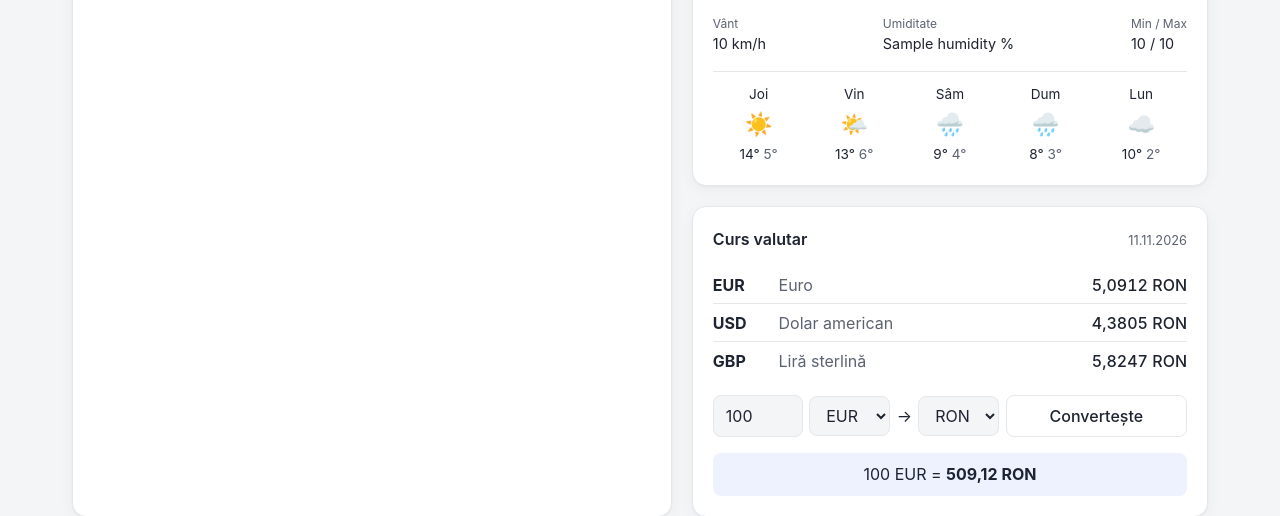
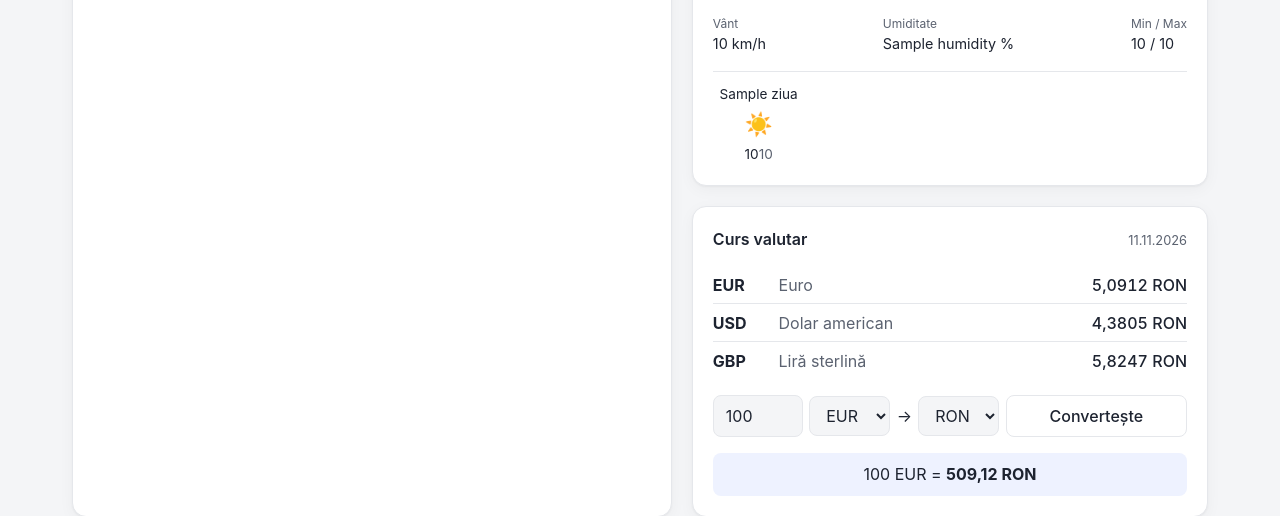
Before and after one commit to caloiansorin/26_27_MAP_FR, a FastAPI app: template Personal Dashboard/personal-dashboard/templates/index.html in a window 1280 px wide. Shown: the part 608-1124 px from the top of the page. Run offline with FastAPI, Linux system fonts and the light colour scheme; the template is opened without the code that fills it: most values are stand-ins (such as "Sample title", 1, 10 or a date in 2020).

Commit message:
Added Forecast to Weather

```diff
--- a/Personal Dashboard/personal-dashboard/main.py
+++ b/Personal Dashboard/personal-dashboard/main.py
@@ -27,6 +27,34 @@ def obtine_vremea(oras):
     raspuns.raise_for_status()
     return raspuns.json()
 
+def obtine_prognoza(oras):
+    url = "https://api.openweathermap.org/data/2.5/forecast"
+    params = {
+        "q": oras,
+        "appid": CHEIE_OPEN_WEATHER,
+        "units": "metric",
+        "lang": "ro",
+    }
+    raspuns = requests.get(url, params=params, timeout=5)
+    raspuns.raise_for_status()
+    return raspuns.json()
+
+def calculeaza_temperatura(zile):
+    rezultate = {}
+    for ziua, intervale in zile.items():
+        temperatura_minima = []
+        temperatura_maxima = []
+        for x in intervale:
+            temperatura_minima.append(x["main"]["temp_min"])
+            temperatura_maxima.append(x["main"]["temp_max"])
+        media_minima = sum(temperatura_minima) / len(temperatura_minima)
+        medie_maxima = sum(temperatura_maxima) / len(temperatura_maxima)
+        rezultate[ziua] = {
+            "temp_min": round(media_minima, 1),
+            "temp_max": round(medie_maxima, 1),
+        }
+    return rezultate
+
 templates = Jinja2Templates(directory="templates")
 
 def salut(ora):
@@ -42,19 +70,40 @@ def radacina():
     """Ruta / ne trimite direct la /home."""
     return RedirectResponse("/home")
 
+zile_saptamana = [
+    "Luni",
+    "Marti",
+    "Miercuri",
+    "Joi",
+    "Vineri",
+    "Sambata",
+    "Duminica"
+]
 
 @app.get("/home")
 def home(request: Request):
     acum = datetime.now()
     ora = acum.strftime("%H:%M")
     mesaj = salut(acum.hour)
-    oras = request.query_params.get("oras", "Iasi")
+    oras = request.query_params.get("oras", "Bacău")
     try:
         vreme = obtine_vremea(oras)
+        prognoza = obtine_prognoza(oras)
+        zile = {}
+        for x in prognoza["list"]:
+            data = datetime.strptime(x["dt_txt"], "%Y-%m-%d %H:%M:%S")
+            ziua = zile_saptamana[data.weekday()]
+            if ziua not in zile:
+                zile[ziua] = []
+            zile[ziua].append(x)
+        temperaturi_forecast = calculeaza_temperatura(zile)
+        temperaturi_forecast = dict(list(temperaturi_forecast.items())[1:6])
+        for x, y in temperaturi_forecast.items():
+            print(x, y["temp_min"], "|", y["temp_max"])
         eroare = None
     except requests.exceptions.RequestException as e:
         vreme = None
-        eroare = f"Eroare la obtinerea vremii: {e}"
+        eroare = f"Eroare la obținerea vremii: {e}"
 
     return templates.TemplateResponse(
         request,
@@ -64,7 +113,8 @@ def home(request: Request):
             "salut": mesaj,
             "vreme": vreme,
             "eroare": eroare,
-            "oras": oras
+            "oras": oras,
+            "temperaturi_forecast": temperaturi_forecast,
         },
     )
 
--- a/Personal Dashboard/personal-dashboard/templates/index.html
+++ b/Personal Dashboard/personal-dashboard/templates/index.html
@@ -170,26 +170,12 @@
           {% endif %}
 
           <ul class="forecast">
+            {% for ziua,valori in temperaturi_forecast.items() %}
             <li>
-              <span>Joi</span><span class="fc-icon">☀️</span
-              ><span>14° <span class="muted">5°</span></span>
+              <span>{{ziua}}</span><span class="fc-icon">☀️</span
+              ><span>{{valori.temp_max}}<span class="muted">{{valori.temp_min}}</span></span>
             </li>
-            <li>
-              <span>Vin</span><span class="fc-icon">🌤️</span
-              ><span>13° <span class="muted">6°</span></span>
-            </li>
-            <li>
-              <span>Sâm</span><span class="fc-icon">🌧️</span
-              ><span>9° <span class="muted">4°</span></span>
-            </li>
-            <li>
-              <span>Dum</span><span class="fc-icon">🌧️</span
-              ><span>8° <span class="muted">3°</span></span>
-            </li>
-            <li>
-              <span>Lun</span><span class="fc-icon">☁️</span
-              ><span>10° <span class="muted">2°</span></span>
-            </li>
+            {% endfor %}
           </ul>
         </article>
 
```
